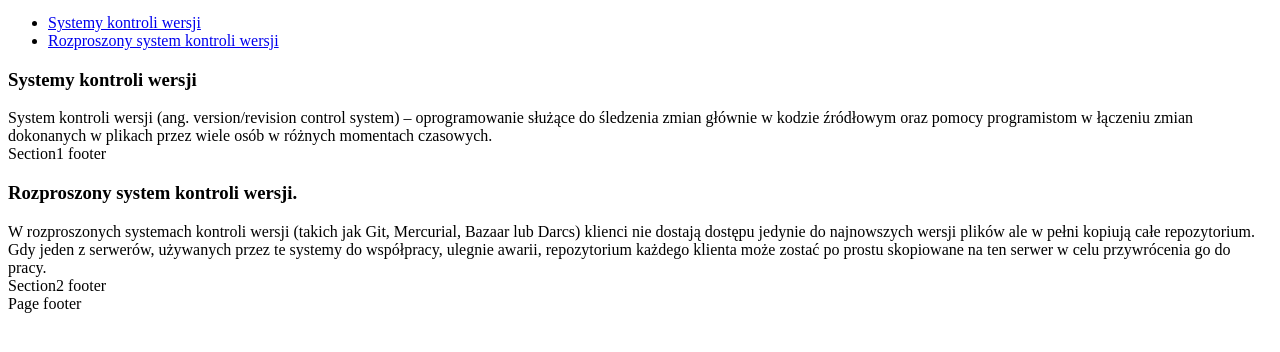
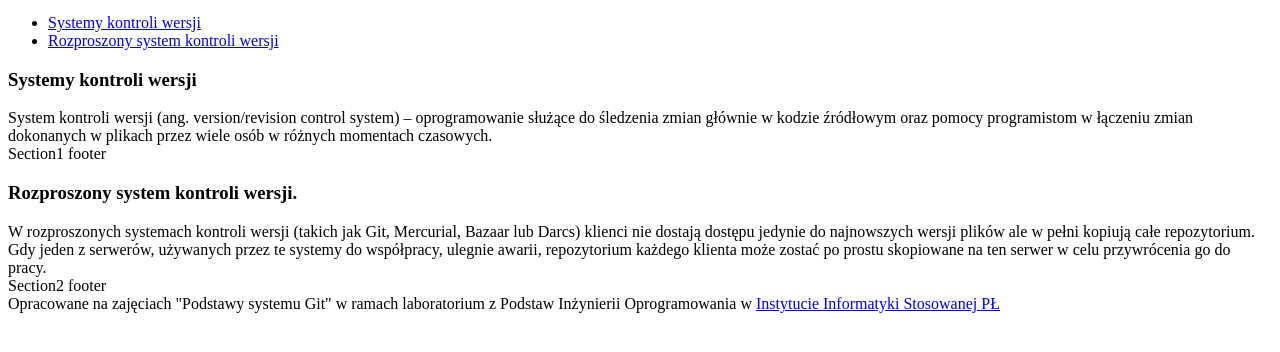
Before and after one commit to KhaledWielki/iislabpio_195047, a plain HTML site: page index.html in a window 1280 px wide. Shown: the part 28-380 px from the top of the page. Drawn offline with Linux system fonts and the light colour scheme.

Commit message:
Dodanie zawartości do znacznika footer

```diff
--- a/index.html
+++ b/index.html
@@ -38,7 +38,7 @@
 			</footer>
 		</section>
 		<footer  class="navbar">
-			Page footer
+			Opracowane na zajęciach "Podstawy systemu Git" w ramach laboratorium z Podstaw Inżynierii Oprogramowania w <a href="http://www.iis.p.lodz.pl/">Instytucie Informatyki Stosowanej PŁ</a>
 		</footer>
 	</body>
 </html>
```
